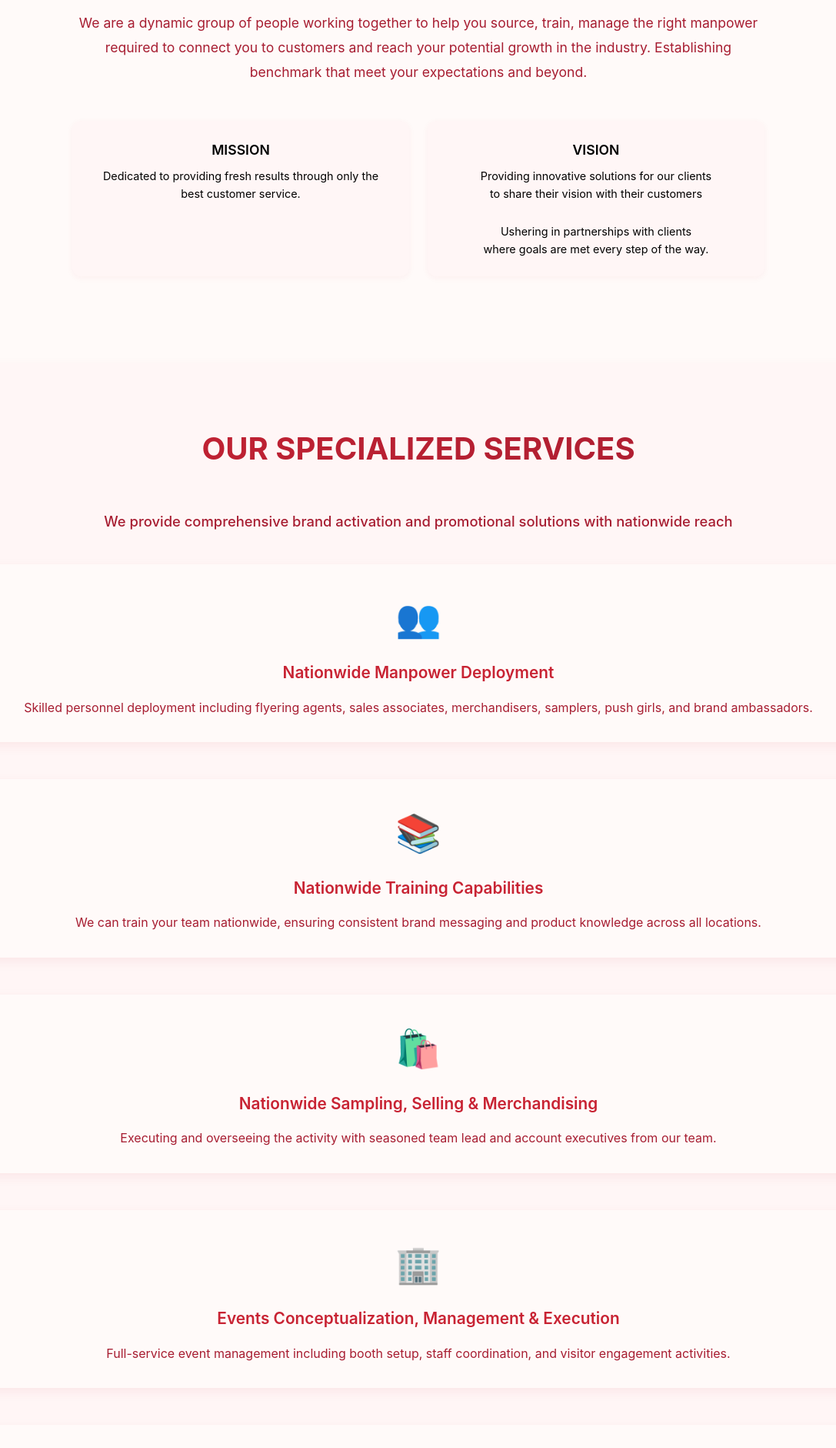
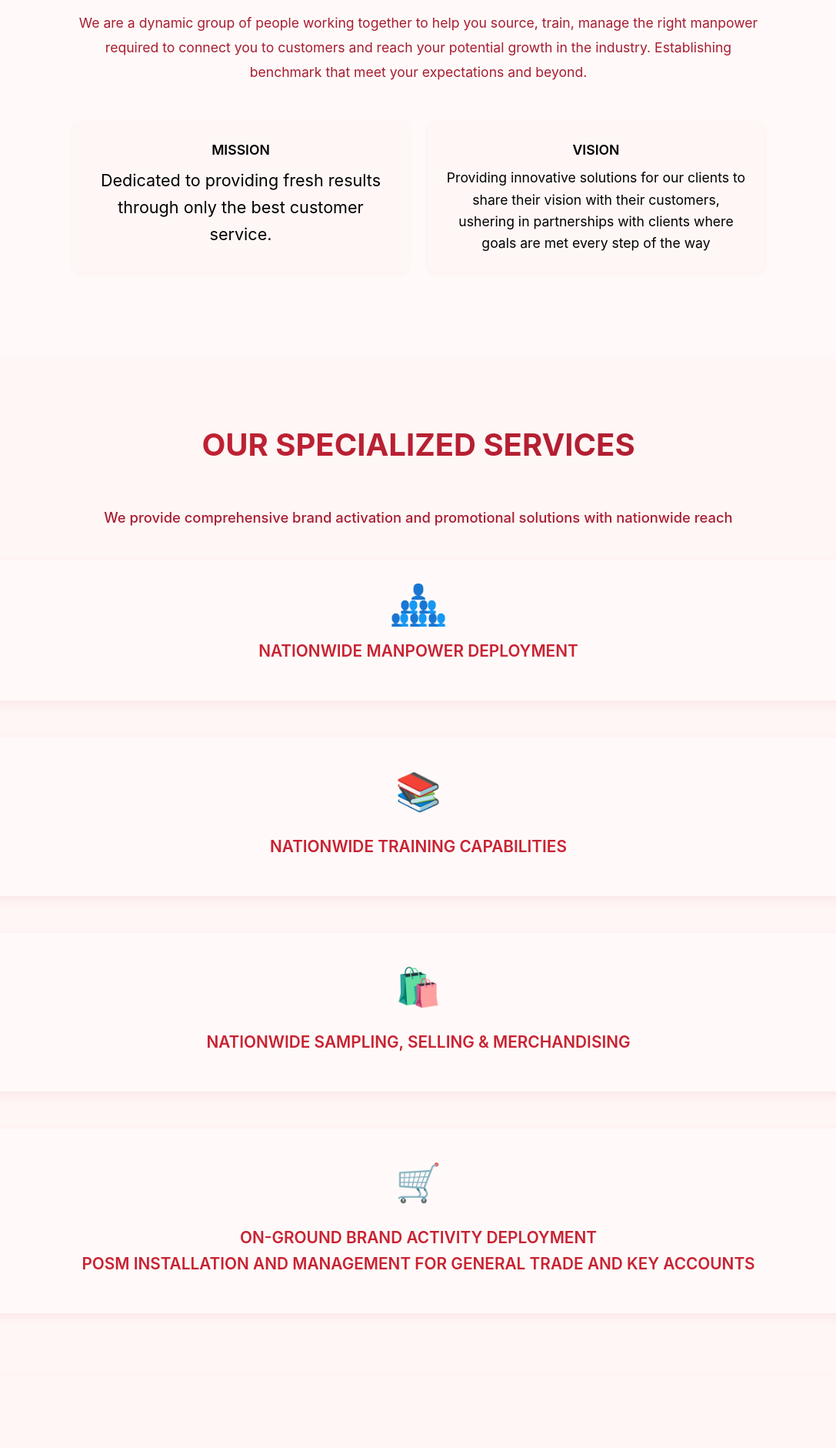
Before and after one commit to berired/AdTalkEvents, a React (Vite) app: page / in a window 1280 px wide. Shown: the part 880-2761 px from the top of the page at 77% size, without its empty margins (96-1183 px from the left). Built offline with nearby package versions, Linux system fonts and the light colour scheme.

Commit message:
08/19/2025 Revisions
"AdTalk" changes
service changes
css changes

```diff
--- a/index.html
+++ b/index.html
@@ -4,7 +4,7 @@
     <meta charset="UTF-8" />
     <link rel="icon" type="image/svg+xml" href="/vite.svg" />
     <meta name="viewport" content="width=device-width, initial-scale=1.0" />
-    <title>AdTalk Events - Professional Event Management & Corporate Services</title>
+    <title>AdTalk Events - Professional Event Solutions</title>
   </head>
   <body>
     <div id="root"></div>
--- a/src/components/Footer.jsx
+++ b/src/components/Footer.jsx
@@ -9,8 +9,8 @@ function Footer() {
           {/* Company Info */}
           <div className="footer-section">
             <div className="footer-logo">
-              <h3>Adtalk Event Solutions Inc.</h3>
-              <p className="footer-tagline">You Talk, We Listen</p>
+              <h3>AdTalk Event Solutions Inc.</h3>
+              <p className="footer-tagline">you talk, we listen</p>
             </div>
           </div>
 
@@ -32,8 +32,7 @@ function Footer() {
               <li>Nationwide Manpower Deployment</li>
               <li>Nationwide Training Capabilities</li>
               <li>Nationwide Sampling, Selling & Merchandising</li>
-              <li>Events Conceptualization, Management & Execution</li>
-              <li>On-Ground Brand Activity Deployment including POSM Installation & Management for General Trade and Key Accounts</li>
+              <li>On-Ground Brand Activity Deployment <br />POSM Installation & Management for General Trade and Key Accounts</li>
             </ul>
           </div>
 
@@ -69,7 +68,7 @@ function Footer() {
         {/* Footer Bottom */}
         <div className="footer-bottom">
           <div className="footer-bottom-content">
-            <p>&copy; {new Date().getFullYear()} Adtalk Event Solutions Inc. All rights reserved.</p>
+            <p>&copy; {new Date().getFullYear()} AdTalk Event Solutions Inc. All rights reserved.</p>
             <p>Professional brand activation and promotional marketing solutions nationwide.</p>
           </div>
         </div>
--- a/src/components/Navbar.jsx
+++ b/src/components/Navbar.jsx
@@ -12,7 +12,7 @@ function Navbar() {
     <nav className="navbar">
       <div className="navbar-container">
         <Link to="/" className="navbar-logo" onClick={closeMenu}>
-          Adtalk Event Solutions Inc.
+          AdTalk Event Solutions Inc.
         </Link>
         <ul className="nav-menu">
           <li className="nav-item">
--- a/src/pages/Home.css
+++ b/src/pages/Home.css
@@ -550,7 +550,7 @@
   margin-bottom: 0.5rem;
 }
 
-.value-item h4 {
+.value-item h3 {
   color: black;
   font-size: 1.1rem;
   font-weight: 600;
@@ -558,13 +558,13 @@
   transition: color 0.3s;
 }
 
-.value-item:hover h4 {
+.value-item:hover h3 {
   color: white;
 }
 
 .value-item p {
   color: #000000;
-  font-size: 0.9rem;
+  font-size: 1.1rem;
   margin: 0;
   transition: color 0.3s;
 }
--- a/src/pages/Home.jsx
+++ b/src/pages/Home.jsx
@@ -14,32 +14,32 @@ function Home() {
   const services = [
     {
       id: 'nationwide-manpower-deployment',
-      title: 'Nationwide Manpower Deployment',
-      description: 'Skilled personnel deployment including flyering agents, sales associates, merchandisers, samplers, push girls, and brand ambassadors.',
-      icon: '👥'
+      title: 'NATIONWIDE MANPOWER DEPLOYMENT',
+    icon: (
+      <div style={{ fontSize: '1.2rem', lineHeight: '1', textAlign: 'center' }}>
+        <div>👤</div>
+        <div style={{ marginTop: '-2px' }}>👥👥</div>
+        <div style={{ marginTop: '-2px' }}>👥👥👥</div>
+      </div>
+    )
     },
      {
       id: 'nationwide-training-capabilities',
-      title: 'Nationwide Training Capabilities',
-      description: 'We can train your team nationwide, ensuring consistent brand messaging and product knowledge across all locations.',
+      title: 'NATIONWIDE TRAINING CAPABILITIES',
       icon: '📚'
     },
     {
       id:'nationwide-sampling-selling-and-merchandising',
-      title: 'Nationwide Sampling, Selling & Merchandising',
-      description: 'Executing and overseeing the activity with seasoned team lead and account executives from our team.',
+      title: 'NATIONWIDE SAMPLING, SELLING & MERCHANDISING',
       icon: '🛍️'
     },
     {
-      id: 'events-conceptualization-management-execution',
-      title: 'Events Conceptualization, Management & Execution',
-      description: 'Full-service event management including booth setup, staff coordination, and visitor engagement activities.',
-      icon: '🏢'
-    },
-    {
       id: 'onground-brandactivity-deployment-posminstallation-and-management-for-generaltrade-and-keyaccounts',
-      title: 'On-Ground Brand Activity Deployment including POSM Installation & Management for General Trade and Key Accounts',
-      description: 'Professional merchandising installation services for general trade outlets and key account establishments.',
+      title: (
+        <>
+          ON-GROUND BRAND ACTIVITY DEPLOYMENT<br />POSM INSTALLATION AND MANAGEMENT FOR GENERAL TRADE AND KEY ACCOUNTS
+        </>
+      ),
       icon: '🛒'
     },
 
@@ -51,10 +51,10 @@ function Home() {
       <section className="hero-section">
         <div className="hero-content">
           <h1 className="hero-title">
-            You Talk. <span className="gradient-text">We Listen.</span>
+            you Talk. <span className="gradient-text">we listen.</span>
           </h1>
           <p className="hero-subtitle">
-           Building mutually beneficial relationships with clients and team members <strong>through the perfected art of listening.</strong>
+           Building mutually beneficial relationships with clients and team members <strong><br />through the perfected art of listening.</strong>
           </p>
           <Link to="/contact" className="hero-cta-btn">Plan Your Event</Link>
           <div className="hero-stats">
@@ -80,26 +80,20 @@ function Home() {
       {/* About Section */}
       <section className="about-section">
         <div className="about-content">
-          <h2 className="section-title">You Talk. We Listen.</h2>
+          <h2 className="section-title">you talk. we Listen.</h2>
           <p className="about-description">
             We are a dynamic group of people working together to help you source, train, manage the right manpower required to connect you to customers and reach your potential growth in the industry. Establishing benchmark that meet your expectations and beyond.
           </p>
           <div className="company-values">
             <div className="values-grid">
               <div className="value-item">
-                <b><h4>MISSION</h4></b>
-                <p>Dedicated to providing fresh results through only the best customer service.</p>
+                <b><h3>MISSION</h3></b>
+                <p style={{ fontSize: '1.35rem' }}>Dedicated to providing fresh results through only the best customer service.</p>
               </div>
               <div className="value-item">
-                <b><h4>VISION</h4></b>
-               <p>Providing innovative solutions for our clients
-                  <br />
-                  to share their vision with their customers</p>
-                  <br />
-                <p> Ushering in partnerships with clients
-                  <br />
-                  where goals are met every step of the way.
-                </p>
+                <b><h3>VISION</h3></b>
+               <p>Providing innovative solutions for our clients to share their vision with their customers, ushering in partnerships with clients where goals are met every step of the way</p>
+
               </div>
             </div>
           </div>
@@ -152,17 +146,12 @@ function Home() {
           <div className="manpower-card">
             <div className="manpower-icon">⚙️</div>
             <h3>Managing</h3>
-              <p>Seamless deployments, this our main goal.</p>
-              <br />
-              <p>Our team of dedicated managers and account executives make sure that each operation we have has zero error.</p>
+              <p>Seamless deployments, this our main goal. <br />Our team of dedicated managers and account executives make sure that each operation we have has zero error.</p>
           </div>
           <div className="manpower-card">
             <div className="manpower-icon">📊</div>
             <h3>Monitoring</h3>
-              <p>Each account executive monitor daily operations and provide effective
-                and efficient solutions to any situation and challenges that arise in the project.</p>
-              <br />
-              <p>Weekly submission of accurate sales report.</p>
+              <p>Each account executive monitor daily operations and provide effective and efficient solutions to any situation and challenges that arise in the project. Weekly submission of accurate sales report.</p>
             </div>
         </div>
       </section>
@@ -183,7 +172,7 @@ function Home() {
       {/* Why Choose Us Section */}
       <section className="why-choose-section">
         <div className="why-choose-content">
-          <h2 className="section-title">Why Choose AdTalk?</h2>
+          <h2 className="section-title">why choose AdTalk?</h2>
           <p className="why-choose-intro">
             With over 8 years of experience in the industry, we've built a reputation for excellence that sets us apart from the competition. Here's what makes us the preferred partner for leading brands across the Philippines:
           </p>
--- a/src/pages/ServiceDetailPage.jsx
+++ b/src/pages/ServiceDetailPage.jsx
@@ -12,14 +12,19 @@ function ServiceDetailPage() {
     {
       id: 'nationwide-manpower-deployment',
       title: 'Nationwide Manpower Deployment',
-      description: 'Depending on the clients requirements our team makes a strategic process of allocating and utilizing a workforce to effectively meet organizational goals and project requirements.',
+      description: 'Depending on the clients requirements our team makes a strategic process of allocating and utilizing a workforce to effectively meet organizational goals and project requirements. Skilled personnel such as promoter, sampler, push girl, sales associate, merchandiser, brand ambassadors.',
       image1: 'https://images.unsplash.com/photo-1552664730-d307ca884978?w=500&h=300&fit=crop',
       image2: 'https://images.unsplash.com/photo-1522202176988-66273c2fd55f?w=500&h=300&fit=crop',
       image3: 'https://images.unsplash.com/photo-1559136555-9303baea8ebd?w=500&h=300&fit=crop',
       subcategories: [
         {
+          id: 'promoter-sampler-push-girl-helper',
+          title: 'Promoter | Sampler | Push Girl | Helper',
+          description: 'Experienced sampling specialists and promotional staff driving product trial and consumer interaction.'
+        },
+        {
           id: 'sales-associates-merchandisers',
-          title: 'Sales Associates & Merchandisers',
+          title: 'Sales Associate | Merchandisers',
           description: 'Skilled retail professionals ensuring optimal product placement and customer engagement in retail environments.'
         },
         {
@@ -28,11 +33,6 @@ function ServiceDetailPage() {
           description: 'Professional brand representatives trained to embody your brand values and engage with customers effectively.',
           subItems: ['Class A - Premium brand representatives', 'Class B - Standard brand ambassadors', 'Class C - Entry-level brand promoters']
         },
-        {
-          id: 'promoter-sampler-push-girl-helper',
-          title: 'Promoter | Sampler | Push Girl | Helper',
-          description: 'Experienced sampling specialists and promotional staff driving product trial and consumer interaction.'
-        }
       ]
     },
     {
@@ -52,16 +52,12 @@ function ServiceDetailPage() {
       image3: 'https://images.unsplash.com/photo-1557838923-2985c318be48?w=500&h=300&fit=crop'
     },
     {
-      id: 'events-conceptualization-management-execution',
-      title: 'Events Conceptualization, Management & Execution',
-      description: 'Encompasses the entire process of planning, organizing, and executing events from initial concept and requirements to post-event evaluation.',
-      image1: 'https://images.unsplash.com/photo-1515187029135-18ee286d815b?w=500&h=300&fit=crop',
-      image2: 'https://images.unsplash.com/photo-1522202176988-66273c2fd55f?w=500&h=300&fit=crop',
-      image3: 'https://images.unsplash.com/photo-1540575467063-178a50c2df87?w=500&h=300&fit=crop'
-    },
-    {
       id: 'onground-brandactivity-deployment-posminstallation-and-management-for-generaltrade-and-keyaccounts',
-      title: 'On-Ground Brand Activity Deployment including POSM Installation & Management for General Trade and Key Accounts',
+      title: (
+        <>
+          On-Ground Brand Activity Deployment<br />POSM Installation & Management for General Trade and Key Accounts
+        </>
+      ),
       description: 'Professional merchandising installation services for general trade outlets and key account establishments.',
       image1: 'https://images.unsplash.com/photo-1460925895917-afdab827c52f?w=500&h=300&fit=crop',
       image2: 'https://images.unsplash.com/photo-1557838923-2985c318be48?w=500&h=300&fit=crop',
@@ -92,7 +88,6 @@ function ServiceDetailPage() {
   ]
 
   useEffect(() => {
-    // Simulate API call
     const timer = setTimeout(() => {
       const foundService = servicesData.find(s => s.id === id)
       setService(foundService)
--- a/src/pages/Services.jsx
+++ b/src/pages/Services.jsx
@@ -49,16 +49,12 @@ function Services() {
       image3: 'https://images.unsplash.com/photo-1557838923-2985c318be48?w=500&h=300&fit=crop'
     },
     {
-      id: 'events-conceptualization-management-execution',
-      title: 'Events Conceptualization, Management & Execution',
-      description: 'Full-service event management including booth setup, staff coordination, and visitor engagement activities.',
-      image1: 'https://images.unsplash.com/photo-1515187029135-18ee286d815b?w=500&h=300&fit=crop',
-      image2: 'https://images.unsplash.com/photo-1522202176988-66273c2fd55f?w=500&h=300&fit=crop',
-      image3: 'https://images.unsplash.com/photo-1540575467063-178a50c2df87?w=500&h=300&fit=crop'
-    },
-    {
       id: 'onground-brandactivity-deployment-posminstallation-and-management-for-generaltrade-and-keyaccounts',
-      title: 'On-Ground Brand Activity Deployment including POSM Installation & Management for General Trade and Key Accounts',
+      title: (
+        <>
+          On-Ground Brand Activity Deployment<br />POSM Installation & Management for General Trade and Key Accounts
+        </>
+      ),
       description: 'Professional merchandising installation services for general trade outlets and key account establishments.',
       image1: 'https://images.unsplash.com/photo-1460925895917-afdab827c52f?w=500&h=300&fit=crop',
       image2: 'https://images.unsplash.com/photo-1557838923-2985c318be48?w=500&h=300&fit=crop',
```
